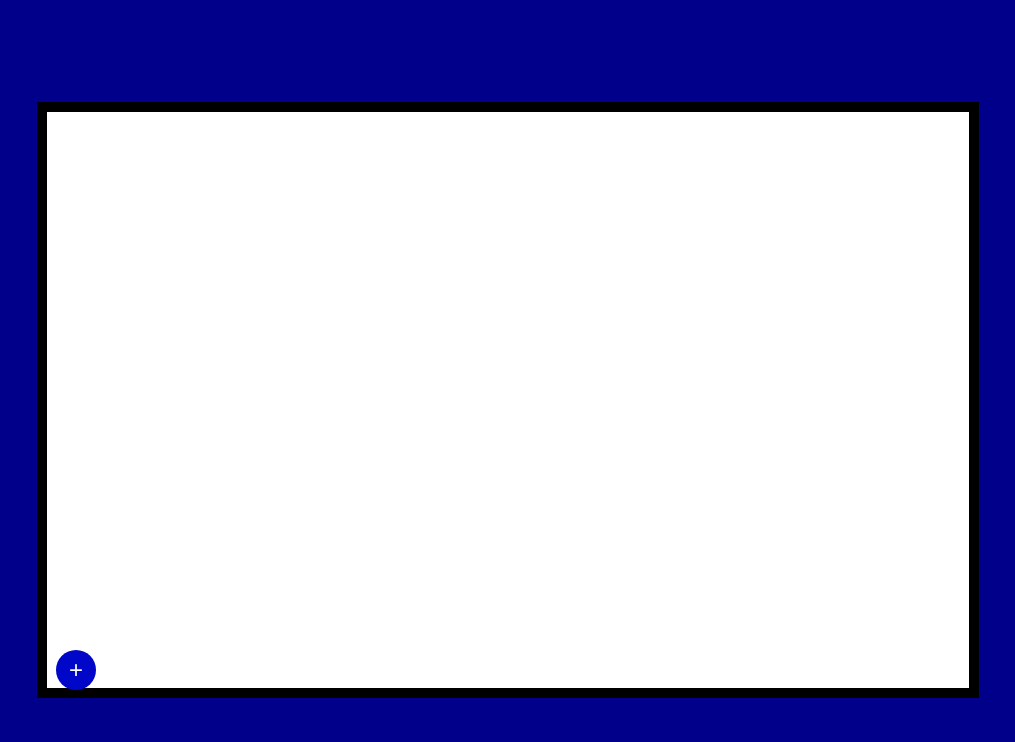
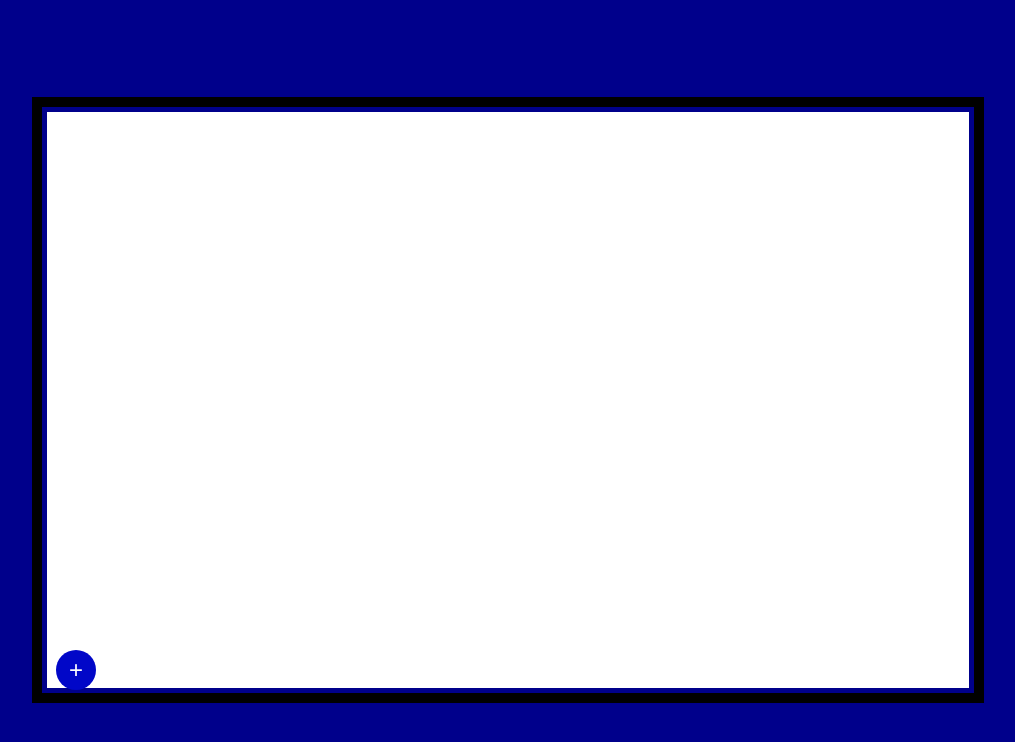
Before and after one commit to TheGreatMarksman/StoryMaker, a website: page public/index.html in a window 1280 px wide. Shown: the whole page, without its empty margins (132-1147 px from the left). Drawn offline with nearby package versions, Linux system fonts and the light colour scheme.

Commit message:
replaced border with outline so that the whole pagescreen is visible

```diff
--- a/public/styles.css
+++ b/public/styles.css
@@ -24,7 +24,8 @@ html {
   width: 90%;
   height: 90%;
   background-color: white;
-  border: 10px solid black;
+  outline: 10px solid black;
+  outline-offset: 5px;
   z-index: 1;
   overflow: hidden;
 }
```
